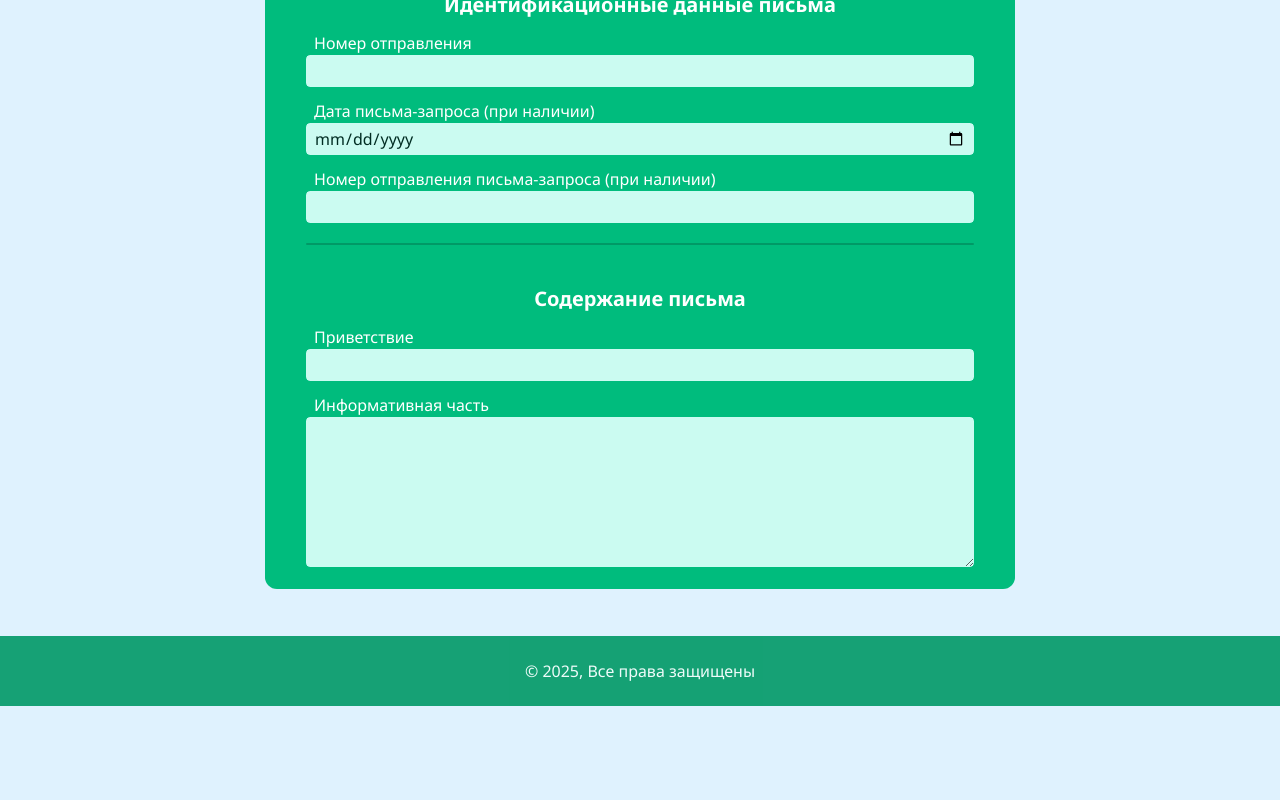
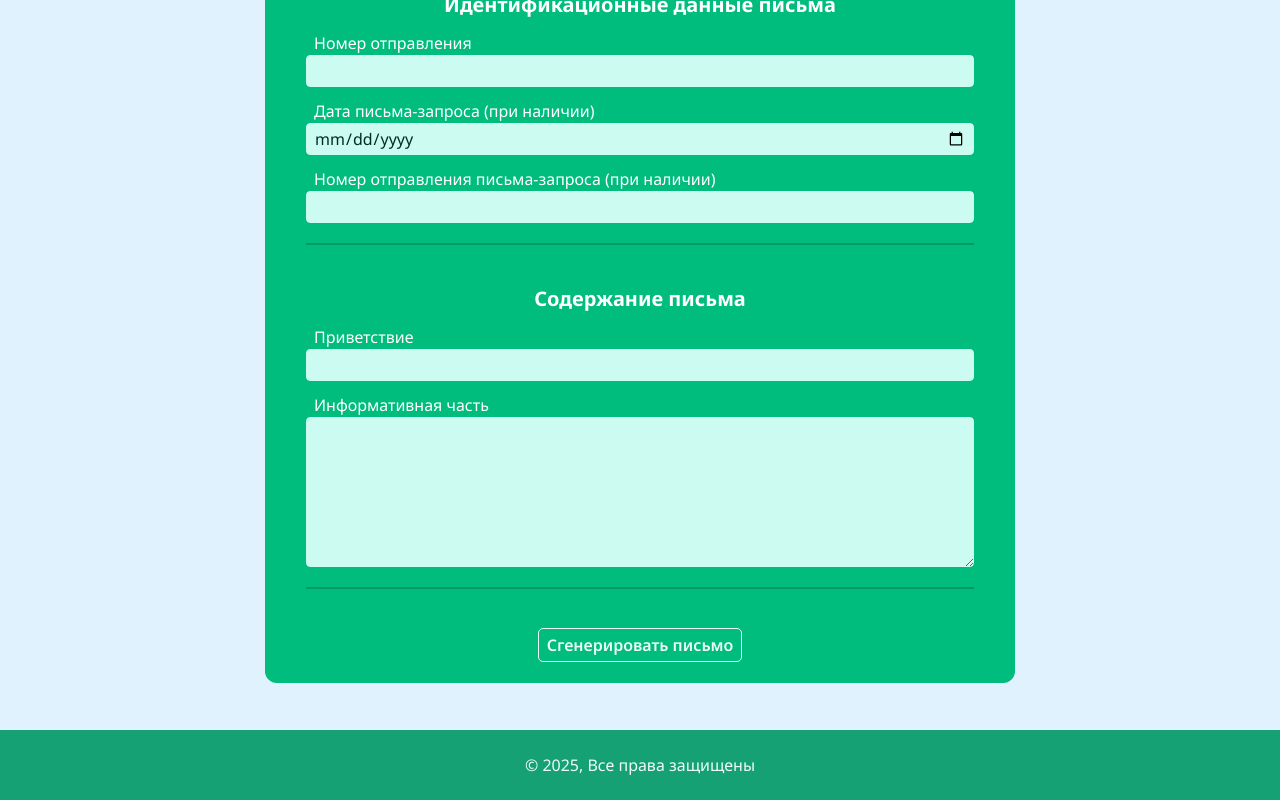
Before and after one commit to VladimirKashtanov/DocuLetter, a Next.js app: page / in a window 1280 px wide. Shown: the part 1324-2124 px from the top of the page. Before the commit the page ends 2030 px from the top, so only its background shows below. Built offline with nearby package versions, Linux system fonts and the light colour scheme.

Commit message:
Add Button component

```diff
--- a/src/features/data-form/ui/data-form.tsx
+++ b/src/features/data-form/ui/data-form.tsx
@@ -3,6 +3,7 @@ import { LetterContent } from '@/entities/letter-content'
 import { Recipient } from '@/entities/recipient'
 import { Sender } from '@/entities/sender'
 import { SenderCompany } from '@/entities/sender-company'
+import { Button } from '@/shared/button'
 import clsx from 'clsx'
 import { FC } from 'react'
 
@@ -40,7 +41,14 @@ export const DataForm: FC<IDataForm> = props => {
 				<div className='rounded bg-emerald-600 w-[100%] h-[2px]' />
 			</div>
 
-			<LetterContent />
+			<div className='flex flex-col gap-5 w-[100%]'>
+				<LetterContent />
+				<div className='rounded bg-emerald-600 w-[100%] h-[2px]' />
+			</div>
+
+			<Button type='submit' className='font-semibold'>
+				Сгенерировать письмо
+			</Button>
 		</form>
 	)
 }
--- /dev/null
+++ b/src/shared/button/index.ts
@@ -0,0 +1 @@
+export { Button } from './ui/button'
--- /dev/null
+++ b/src/shared/button/ui/button.tsx
@@ -0,0 +1,25 @@
+import clsx from 'clsx'
+import { ButtonHTMLAttributes, FC } from 'react'
+
+interface IButton extends ButtonHTMLAttributes<HTMLButtonElement> {
+	readonly children: React.ReactNode
+	readonly className?: string
+}
+
+export const Button: FC<IButton> = props => {
+	const { children, className, ...buttonProps } = props
+
+	return (
+		<button
+			{...buttonProps}
+			className={clsx(
+				'cursor-pointer flex justify-center items-center py-1 px-2 text-emerald-50 hover:text-emerald-100 rounded outline-1',
+				className
+			)}
+		>
+			{children}
+		</button>
+	)
+}
+
+export default Button
```
